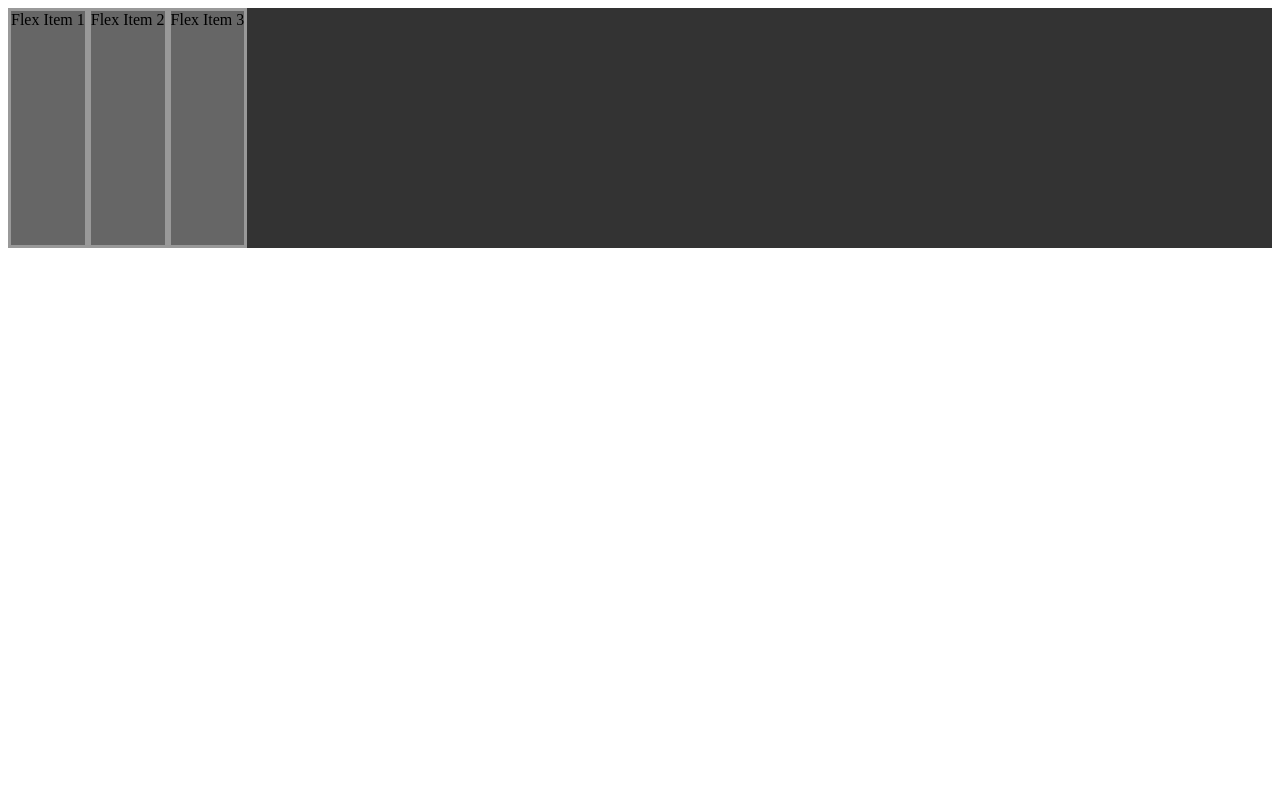
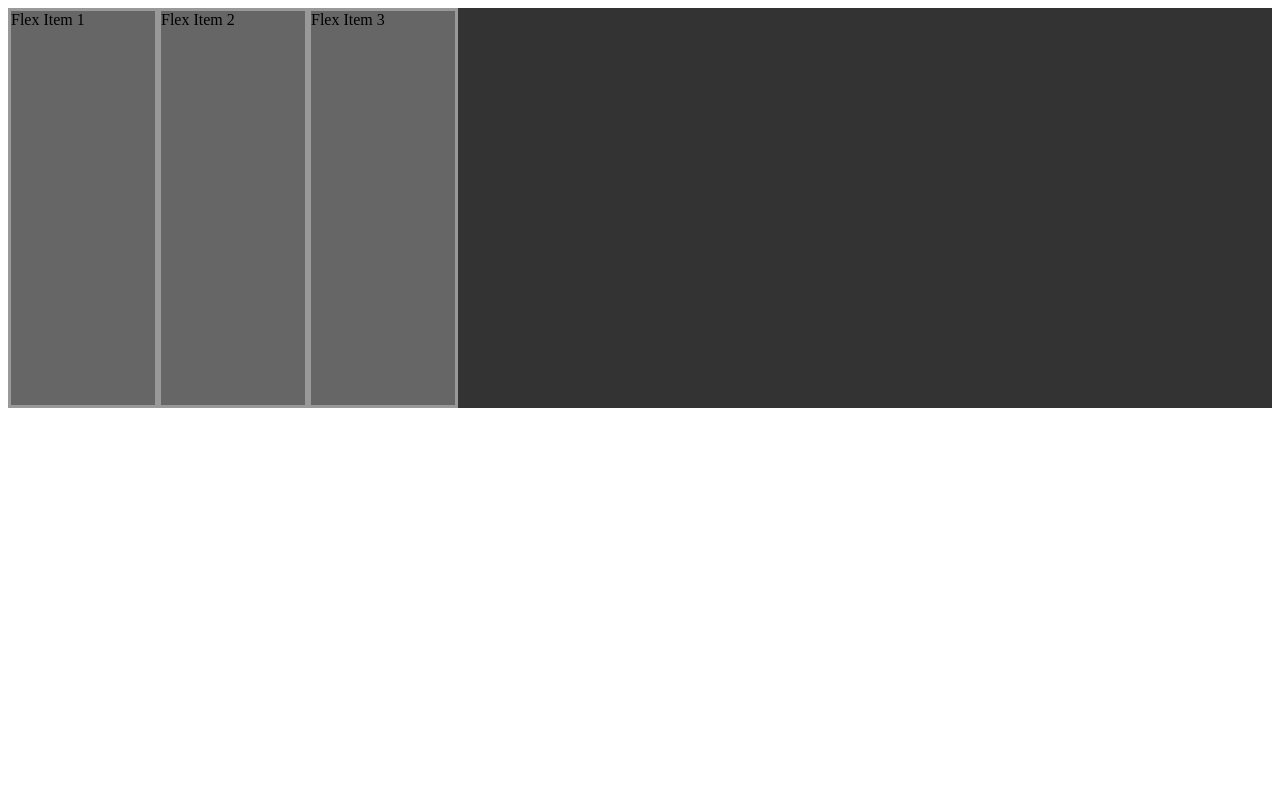
Before and after one commit to erlinda7/Flexbox, a plain HTML site: page index.html in a window 1280 px wide. Shown: the top 800 px of the page. Drawn offline with Linux system fonts and the light colour scheme.

Commit message:
flex-basis y shorhand flex

```diff
--- a/index.html
+++ b/index.html
@@ -13,7 +13,7 @@
         }
         .container {
             background-color: #333;
-            height: 30vh;
+            height: 400px;
             width: 100%;
 
             display: flex;
@@ -58,7 +58,18 @@
             /*Cuando la caja flexible NO tenga espacio sobrante, es la habilidad o el factor de encogerse, valor por
             defecto es 1, NO se aceptan valores negativos*/
 
-            flex-basis: auto;
+            flex-basis: auto; /*el tamaño de texto*/
+            flex-basis: 100px; /*puede ser alto o ancho depende de flex-direction*/
+            /* width: 200px; */
+            /*Es el tamaño del elemento hijo dentro de la linea de la caja flexbox
+            Si la caja flexbox tiene direccion de fila, flex-basis representa el width
+            Si la caja flexbox tiene direccion de columna, flex-basis representa el height
+            Valor por defecto auto*/
+
+            /*si existe una flex-basis ya no hace caso al width o height dependiendo de la direccion porque tiene menor especifidad */
+
+            flex: 0 1 150px
+            /*Es un shorhand de las propiedades fle-grow flex-shrink y flex-basis en ese orden*/
         }
 
         /* 79.77*3 = 239.31-255 = 14.31 / 4 = 3.57   //ponemos la caja box en 225 para flex-shrink
@@ -70,7 +81,7 @@
 
         .item.item:nth-child(2) {
             /* flex-grow: 3; */
-            flex-shrink: 2;
+            /* flex-shrink: 2; */
         }
         .item.item:nth-child(3) {
             /* flex-grow: 2; */
```
